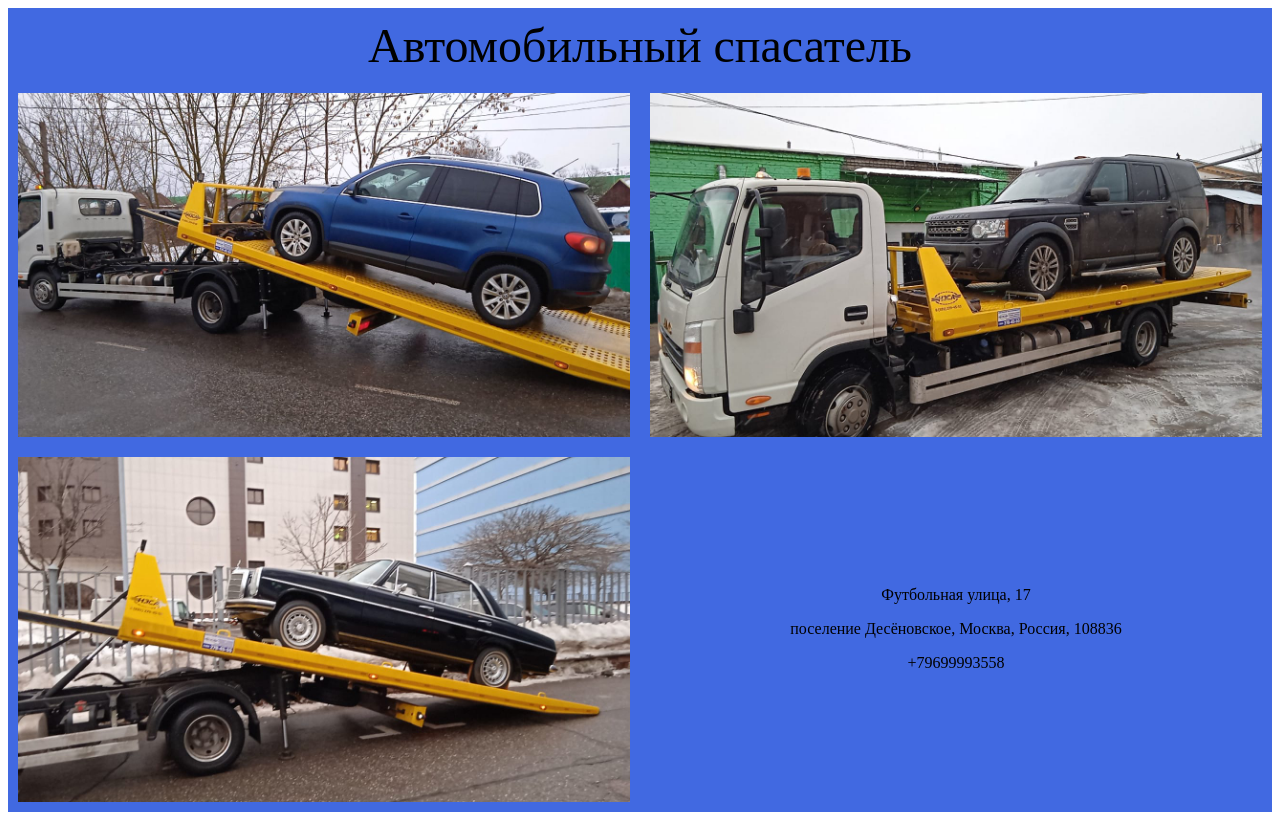
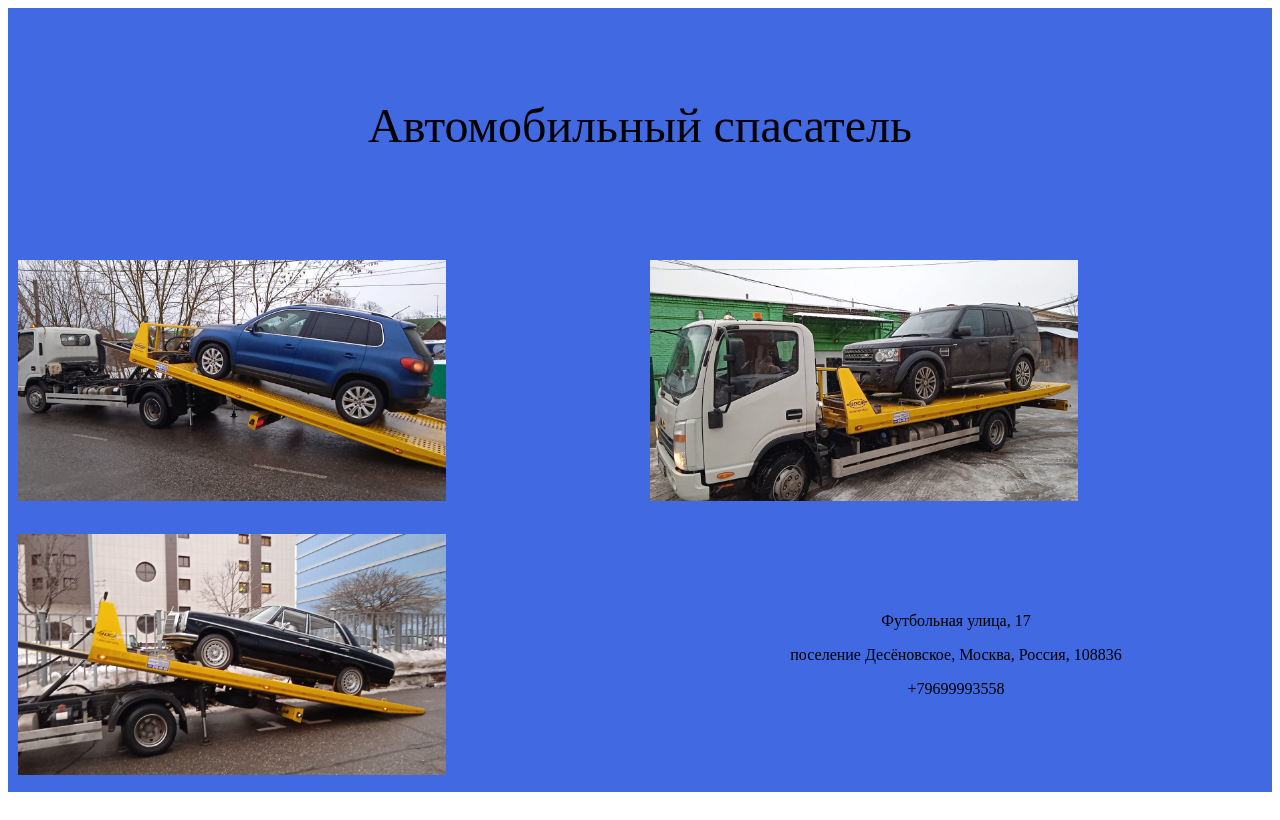
Before and after one commit to dkdk15/avto, a plain HTML site: page index.html in a window 1280 px wide. Drawn offline with Linux system fonts and the light colour scheme; files whose address does not match are found by name.

Commit message:
Add files via upload

```diff
--- a/index.html
+++ b/index.html
@@ -4,7 +4,7 @@
 
 <title>Автоспасатель</title>
 <style>
-img.ic1 { max-width: 100%;
+img.ic1 { max-width: 70%;
 
 }
 
```
